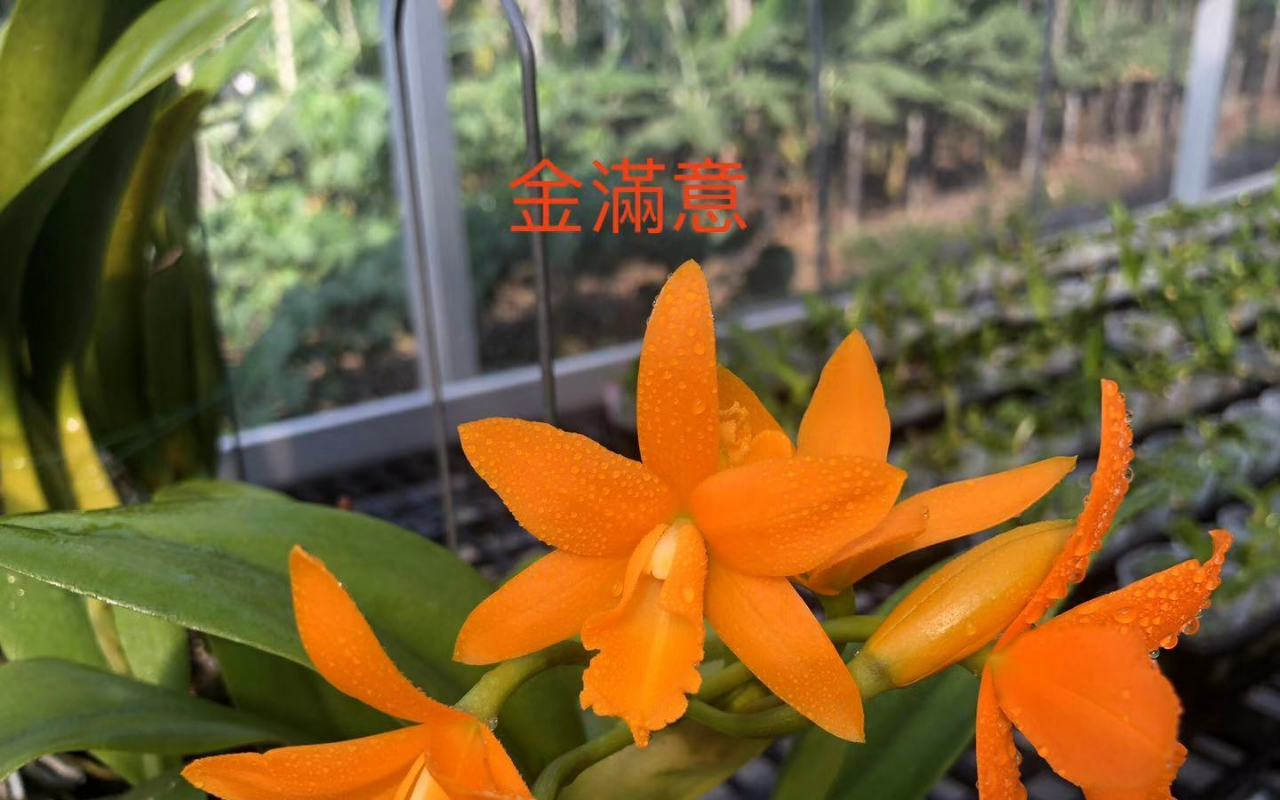
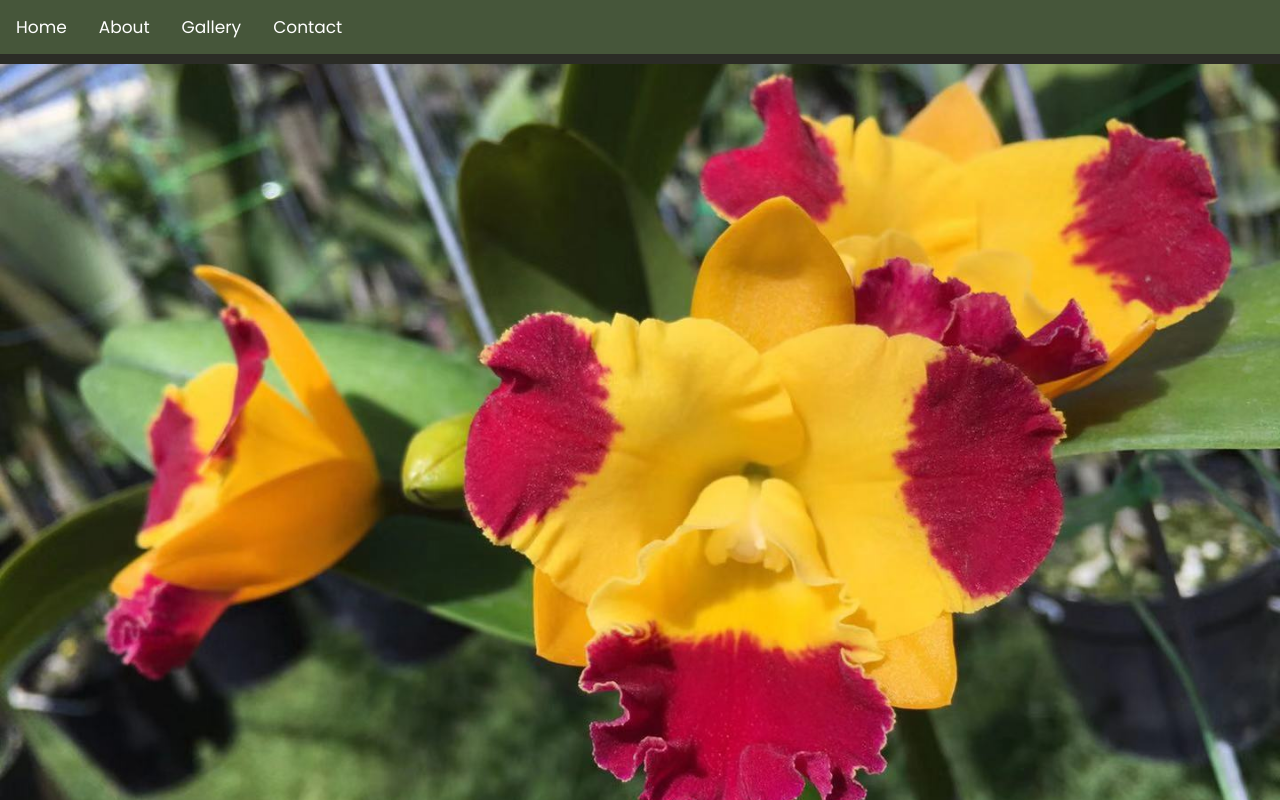
Before and after one commit to KyoOrchidsNursery/kyoorchidsnursery.github.io, a plain HTML site: page index.html in a window 1280 px wide. Shown: the top 800 px of the page. Drawn offline with Linux system fonts and the light colour scheme.

Commit message:
Add Navigation bar

```diff
--- a/assets/css/style.css
+++ b/assets/css/style.css
@@ -42,11 +42,32 @@ img {
     height: auto;
 }
 
+/* Add a black background color to the top navigation */
+.nav {
+    background-color: var(--color-green);
+    overflow: hidden;
+    border-bottom: solid 1rem var(--color-dark-green);
+    position: fixed;
+    width:100%;
+    z-index: 500;
+}
+
+  /* Style the links inside the navigation bar */
+.nav a {
+    float: left;
+    color: var(--color-white);
+    text-align: center;
+    padding: 14px 16px;
+    text-decoration: none;
+    font-size: 17px;
+}
+
 .gallery {
     display: grid;
     align-items: center;
     grid-template-columns: repeat(3, 1fr);
     gap: 2rem 2rem;
+    z-index: 10;
 }
 
 @media (max-width: 800px) {
--- a/css/style.css
+++ /dev/null
@@ -1,111 +0,0 @@
-@import url('https://fonts.googleapis.com/css?family=Poppins&display=swap');
-
-:root {
-    --color-primary: #F1F0EA;
-    --color-secondary: #474448;
-    --color-dark: #2D232E;
-    --color-white: #fff;
-    --color-green: #46563a;
-    --color-dark-green: #2b2c26;
-    --light: 300;
-    --regular: 400;
-    --medium: 500;
-    --bold: 700;
-}
-
-* {
-    margin: 0;
-    padding: 0;
-}
-*,
-*:before,
-*:after {
-    box-sizing: inherit;
-}
-html {
-    font-size: 62.5%;
-    box-sizing: border-box;
-}
-
-body {
-    font-family: 'Poppins', sans-serif;
-    background: var(--color-primary);
-    font-weight: var(--regular);
-    color: var(--color-dark);
-    word-wrap: break-word;
-    text-align: center;
-}
-
-img {
-    display: block;
-    width: 100%;
-    height: auto;
-}
-
-.gallery {
-    display: grid;
-    align-items: center;
-    grid-template-columns: repeat(3, 1fr);
-    gap: 2rem 2rem;
-}
-
-@media (max-width: 800px) {
-    .gallery {
-        grid-template-columns: repeat(2, 1fr);
-    }
-}
-@media (max-width: 500px) {
-    .gallery {
-        grid-template-columns: 1fr;
-    }
-}
-
-.gallery img {
-    width: 100%;
-    transition: 1s;
-}
-
-.gallery img:hover {
-    filter: grayscale(75%);
-    transform: scale(1.1);
-}
-
-
-h1 {
-    font-size: 4.8rem;
-    @media (max-width: 600px) {
-        font-size: 3.2rem;
-    }
-}
-
-h2 {
-    font-size: 3.6rem;
-    @media (max-width: 600px) {
-        font-size: 2.6rem;
-    }
-}
-
-h3 {
-    font-size: 2.8rem;
-    @media (max-width: 600px) {
-        font-size: 2.2rem;
-    }
-}
-
-p {
-    font-size: 1.8rem;
-    @media (max-width: 600px) {
-        font-size: 1.8rem;
-    }
-}
-
-a {
-    background-color: transparent;
-    color: var(--color-dark);
-    text-decoration: none;
-}
-
-a:active,
-a:hover {
-    outline-width: 0;
-}
--- a/index.html
+++ b/index.html
@@ -11,17 +11,21 @@
 
     <body>
         <!-- Navigation -->
-
+        <div class="nav">
+            <a class="active" href="#home">Home</a>
+            <a href="#about">About</a>
+            <a href="#gallery">Gallery</a>
+            <a href="#contact">Contact</a>
+        </div>
 
         <!-- Carousel Fade -->
-        <section>
-            <div>
-                <div><img src="./assets/orchid_cattleya.jpg" /></div>
-                <div><img src="./assets/orchid_christmas.jpg" /></div>
+        <section id="home">
+            <div class="hero">
+                <img src="./assets/orchid_christmas.jpg" />
             </div>
         </section>
         <!-- About -->
-        <section>
+        <section id="about">
             <h2>About</h2>
             <p>
                 Under the influence of love and music, Nongxiang Co., Ltd. Lanyuan has been established in 2006 , and specializing in the production of butterfly orchids, Jiadelia seedlings, stone orchids and other orchids, from the purchase of tissue cultivation of orchid seedlings (bottle seedlings) to the cultivation of flower stalks to potted flowers, is one of very few of  orchid nursery in Taiwan with one-stop operation and meanwhile with domestic and foreign access manufacturers, At present, our orchid seedlings are mainly exported to Europe and the United States, Japan, Brazil, Vietnam, South Korea.... and other countries. The principle of Nongxiang company emphasized in love, people, and flower-based, focus on employee welfare, provide employment opportunities for local Native indigenous People and play music at various plants to improve productivity.
@@ -31,7 +35,8 @@
         </section>
 
         <!-- Gallery -->
-        <section>
+        <section id="gallery">
+            <h2>Gallery</h2>
             <div class="gallery">
                 <a href="./assets/gallery/book-1.jpg" data-lightbox="mygallery" data-title="Ranbow Rose">
                     <img src="./assets/gallery/book-1-sm.jpg" alt="Rainbow Rose" />
@@ -91,7 +96,7 @@
         </section>
 
         <!-- Footer -->
-        <section>
+        <section id="contact">
             <h2>Contact Us</h2>
             <h3>Kyo Orchid Nursery Co., Ltd</h3>
             <p>Hsin Hui Hsu</p>
```
